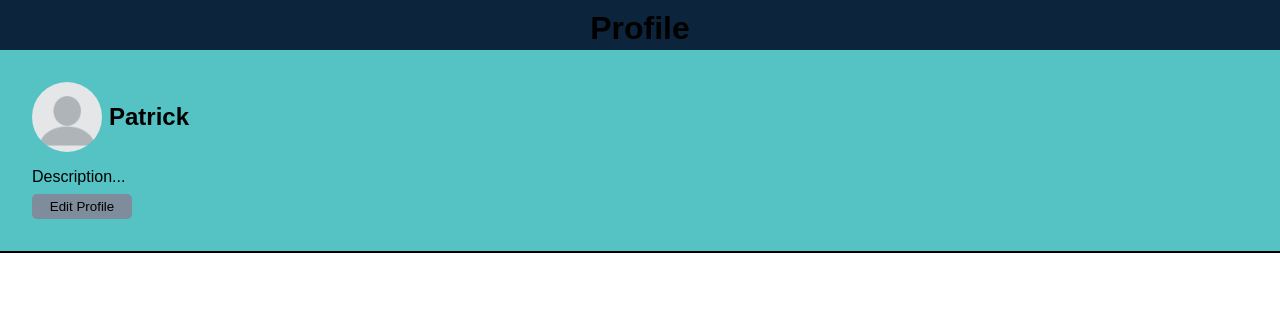
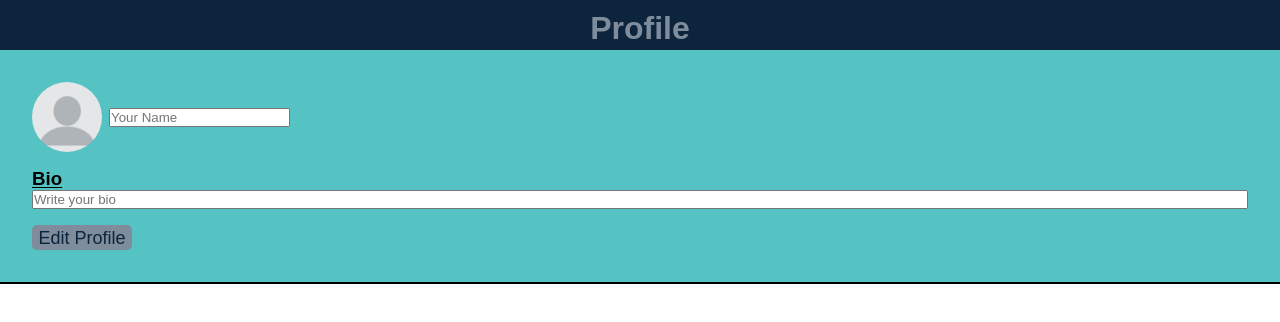
Before and after one commit to Brikita/Titans-Blog-App, a React (Vite) app: page / in a window 1280 px wide. Shown: the top 322 px of the page. Built offline with nearby package versions, Linux system fonts and the light colour scheme.

Commit message:
adding functions and more styling

```diff
--- a/components/Details.jsx
+++ b/components/Details.jsx
@@ -1,14 +1,15 @@
 import React from "react"
 
-export default function Details() {
+export default function Details(props) {
     return (
         <div className="profile">
             <div className="image-name">
                 <img src="../images/blank-profile-picture-973460_1280.webp" className="profile--image"/>
-                <h2 className="profile--name">Patrick</h2>
+                {props.nameInput}
             </div>
-            <p className="profile--description">Description...</p>
-            <button className="profile-edit-button">Edit Profile</button>
+                <h3 className="bio--title">Bio</h3>
+                {props.descriptionInput}
+            <button onClick={() => props.handleClick()} className="profile-edit-button">Edit Profile</button>
         </div>
     )
 }
--- a/components/Profile.jsx
+++ b/components/Profile.jsx
@@ -3,10 +3,73 @@ import Details from "./Details"
 import Header from "./Header"
 
 export default function Profile() {
-    return (
-        <div>
-            <Header />
-            <Details />
-        </div>
+    // STATES
+    const [profile, setProfile] = React.useState(
+        JSON.parse(localStorage.getItem("profile")) ||
+        {profileName: "", description: ""}
     )
-}
+    const [editing, setEditing] = React.useState(false);
+
+    // STORING TO LOCAL STORAGE
+    React.useEffect(function() {
+        localStorage.setItem("profile", JSON.stringify(profile))
+    }, [profile])
+
+
+    // FUNCTIONS TO HANDLE EVENTS
+    function handleChange(event) {
+        return (
+            setProfile(prevProfile => {
+                return {
+                    ...prevProfile,
+                    [event.target.name]: event.target.value
+                }
+            })
+        )
+    }
+
+
+    // CLICK FUNCTION
+    function editProfile() {
+        setEditing(prevEditing => !prevEditing)
+    }
+
+
+
+        return (
+            <div>
+        <Header />
+        <Details
+        nameInput={
+            editing ? (
+                <h2 className="profile-name">{profile.profileName}</h2>
+            ) : (
+                <input
+                    className="profile--name"
+                    name="profileName"
+                    type="text"
+                    placeholder="Your Name"
+                    value={profile.profileName}
+                    onChange={handleChange}
+                ></input>
+            )
+        }
+        descriptionInput={
+            editing ? (
+                <p className="profile--paragraph">{profile.description}</p>
+            ) : (
+                <input
+                    className="profile--description"
+                    name="description"
+                    type="text"
+                    placeholder="Write your bio"
+                    value={profile.description}
+                    onChange={handleChange}
+                ></input>
+            )
+        }
+        handleClick={editProfile}
+        />
+    </div>
+    )
+    }
--- a/src/style.css
+++ b/src/style.css
@@ -10,6 +10,7 @@ body {
 
 .page--title {
     background-color: #0c243c;
+    color: #7e8c9c;
     height: 50px;
     padding: 10px 0;
     text-align: center;
@@ -36,14 +37,30 @@ body {
     margin-bottom: 1rem;
 }
 
+.bio--title {
+    text-decoration: underline;
+    text-underline-offset: 2px;
+}
+
 .profile--description {
-    margin-bottom: 0.5rem;
+    margin-bottom: 1rem;
+}
+
+.profile--paragraph {
+    margin-block: 10px;
 }
 
 .profile-edit-button {
     background-color: #7e8c9c;
     border: none;
     border-radius: 5px;
+    color: #0c243c;
+    font-size: large;
     height: 25px;
+    padding: 3px;
     width: 100px;
 }
+
+.profile-edit-button:active {
+    box-shadow: inset 0 0 2px 3px rgb(83, 80, 80);
+}
```
